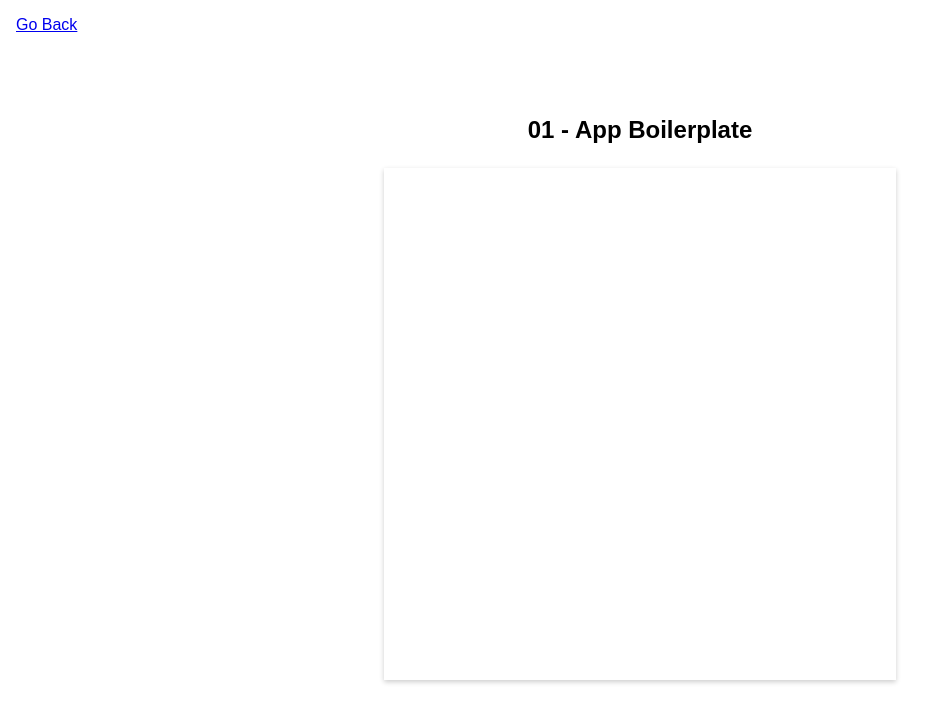
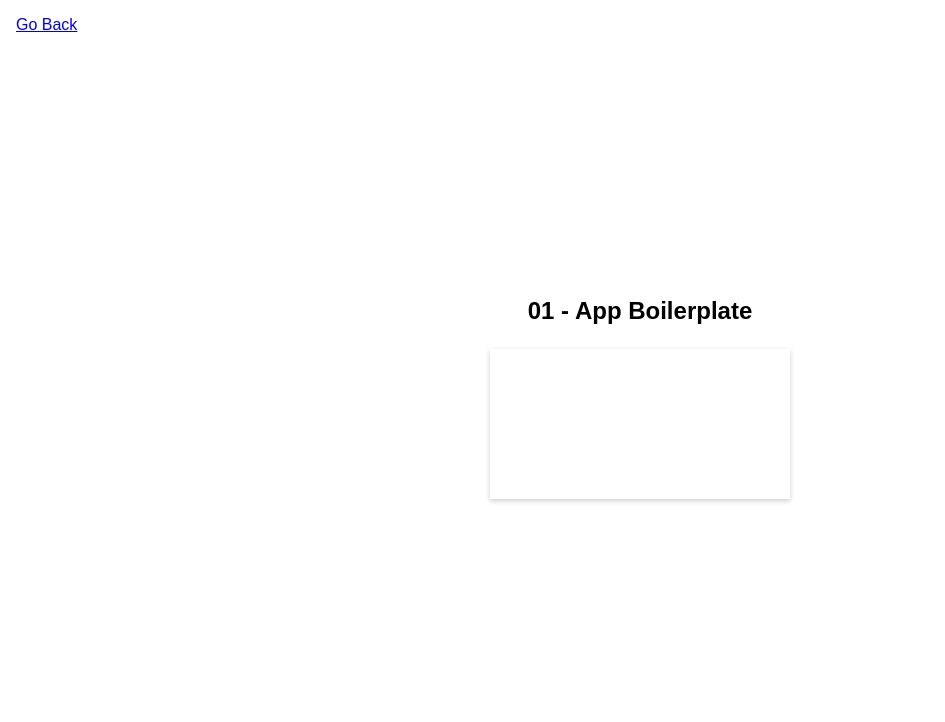
Before and after one commit to gnikoloff/practical-webgl-from-scratch-course, a website: page src/01-app-boilerplate.html in a window 1280 px wide. Shown: the whole page, without its empty margins (0-945 px from the left). Drawn offline with Linux system fonts and the light colour scheme.

Commit message:
cleanup app boilerplate

```diff
--- a/src/01-app-boilerplate.html
+++ b/src/01-app-boilerplate.html
@@ -49,18 +49,6 @@
 
   <script>
 
-    // Initialisation
-    const CANVAS_WIDTH = 512
-    const CANVAS_HEIGHT = 512
-
-    const canvas = document.getElementById('canvas')
-
-    canvas.width = CANVAS_WIDTH * devicePixelRatio
-    canvas.height = CANVAS_HEIGHT * devicePixelRatio
-
-    canvas.style.setProperty('width', `${CANVAS_WIDTH}px`)
-    canvas.style.setProperty('height', `${CANVAS_HEIGHT}px`)
-
 
 
   </script>
```
